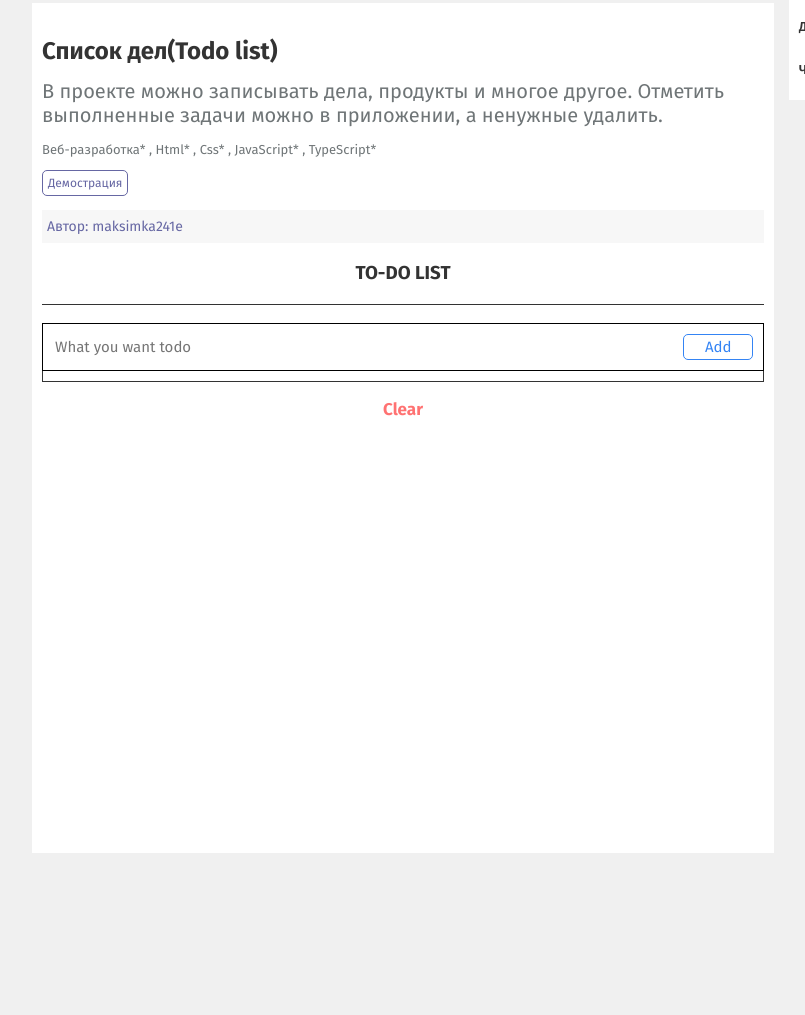
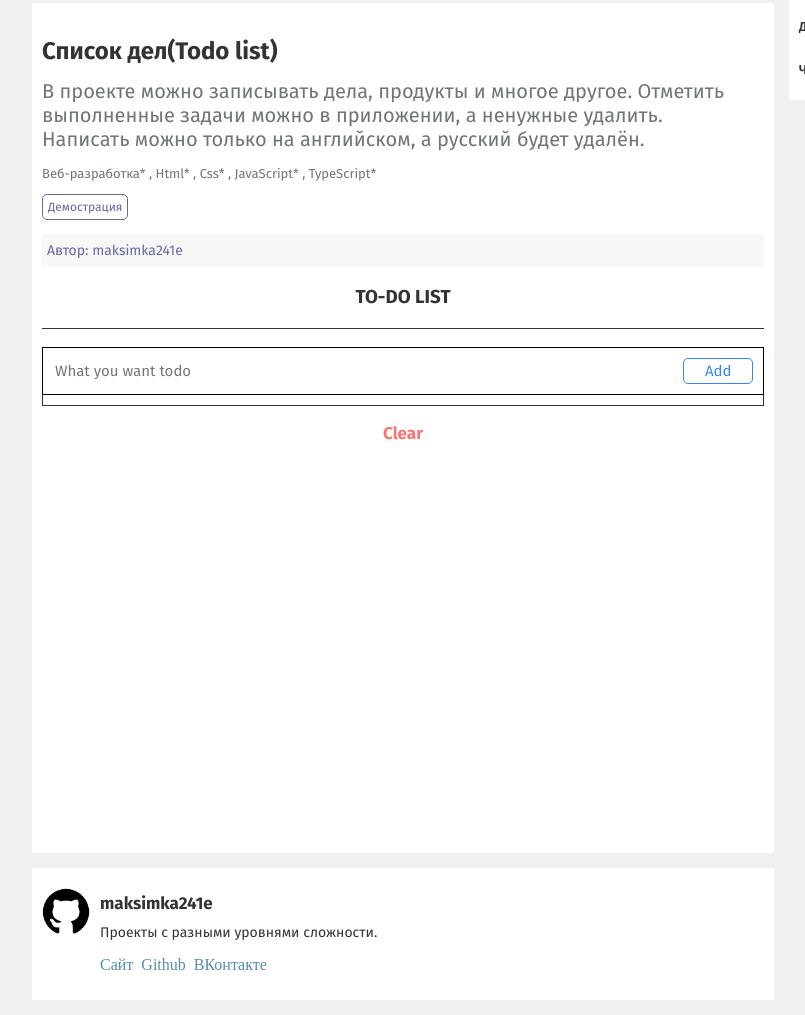
Before and after one commit to maksimka241e/todo_list-hub, a plain HTML site: page index.html in a window 1280 px wide. Shown: the part 164-1179 px from the top of the page, without its empty margins (97-902 px from the left). Before the commit the page ends 1032 px from the top, so only its background shows below. Drawn offline with Linux system fonts and the light colour scheme.

Commit message:
Add files via upload

```diff
--- a/index.html
+++ b/index.html
@@ -35,11 +35,10 @@
             </div>
             <!--  -->
             <div class="minBlock2Content">
-
         <div class="Products">
             <div class="products_titleAndCreate">
                 <h3 class="titleAndCreateT1">Список дел(Todo list)</h3>
-                <p class="titleAndCreateT2">В проекте можно записывать дела, продукты и многое другое. Отметить выполненные задачи можно в приложении, а ненужные удалить. </p>
+                <p class="titleAndCreateT2">В проекте можно записывать дела, продукты и многое другое. Отметить выполненные задачи можно в приложении, а ненужные удалить.<br>Написать можно только на английском, а русский будет удалён. </p>
                 <p class="titlesAndCreat">Веб-разработка* , Html* , Css* , JavaScript* , TypeScript* </p>
                 <p class="titleAndCreateT3">Демострация</p>
                 <p class="titleAndCreateT4">Автор: maksimka241e</p>
@@ -55,6 +54,20 @@
                     <h3 class="clearContent">Clear</h3>
                 </div>
             </div>
+        </div>
+    </div>
+    <div class="minBlock2Footer">
+        <div class="minContentBlFooter">
+            <div class="imgContentBlContents1f">
+              <img class="imgContentBl" src="img.webp"></img>
+            </div>
+        </div>
+        <div class="imgContentBlContents2">
+            <h3 class="numberTitle2Fot">maksimka241e</h3>
+            <p class="numberText2">Проекты с разными уровнями сложности.</p>
+            <ul class="ulFot">
+                <li class="liFo">Сайт</li><li class="liFo">Github</li><li class="liFo">ВКонтакте</li>
+            </ul>
         </div>
     </div>
 </div>
--- a/styles.css
+++ b/styles.css
@@ -295,6 +295,50 @@ body{
     font-weight: 500;
     font-family: "Fira Sans", sans-serif;
 }
+/* block4 */
+.minBlock2Footer{
+    margin-top: 15px;
+    background: #fff;
+    padding: 10px;
+    width: auto;
+    display: flex;
+    flex-direction: row;
+}
+.minContentBlFooter{
+    width: 100%;
+    max-width: 48px;
+}
+.numberTitle2Fot{
+    cursor: pointer;
+    color: #333333;
+    margin: 0;
+    font-size: 17px;
+    font-family: "Fira Sans", sans-serif;
+    padding-top: 15px;
+    padding-bottom: 10px;
+    transition: all 0.3s;
+}
+.imgContentBlContents2{
+    padding-left: 10px;
+}
+.imgContentBlContents1f {
+    display: flex;
+    margin-top: 10px;
+    flex-direction: row;
+}
+.ulFot{
+    display: flex;
+    flex-direction: row;
+    gap: 8px;
+    margin-top: 10px;
+    padding: 0px;
+}
+.liFo{
+    text-align: start;
+    list-style-type:none;
+    color: #548EAA;
+    cursor: pointer;
+}
 @media(max-width:1030px) {
     .titleAndCreateT2{
         font-size: 18px;
```
